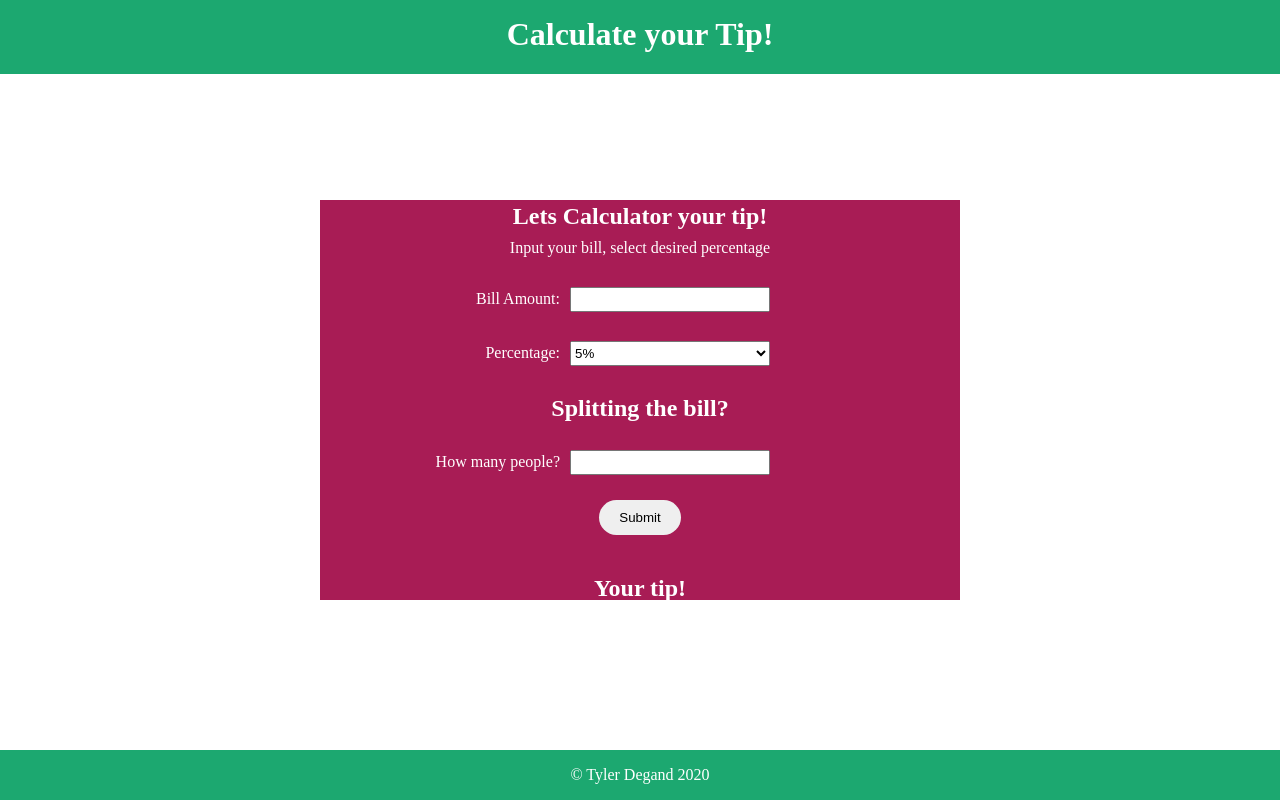
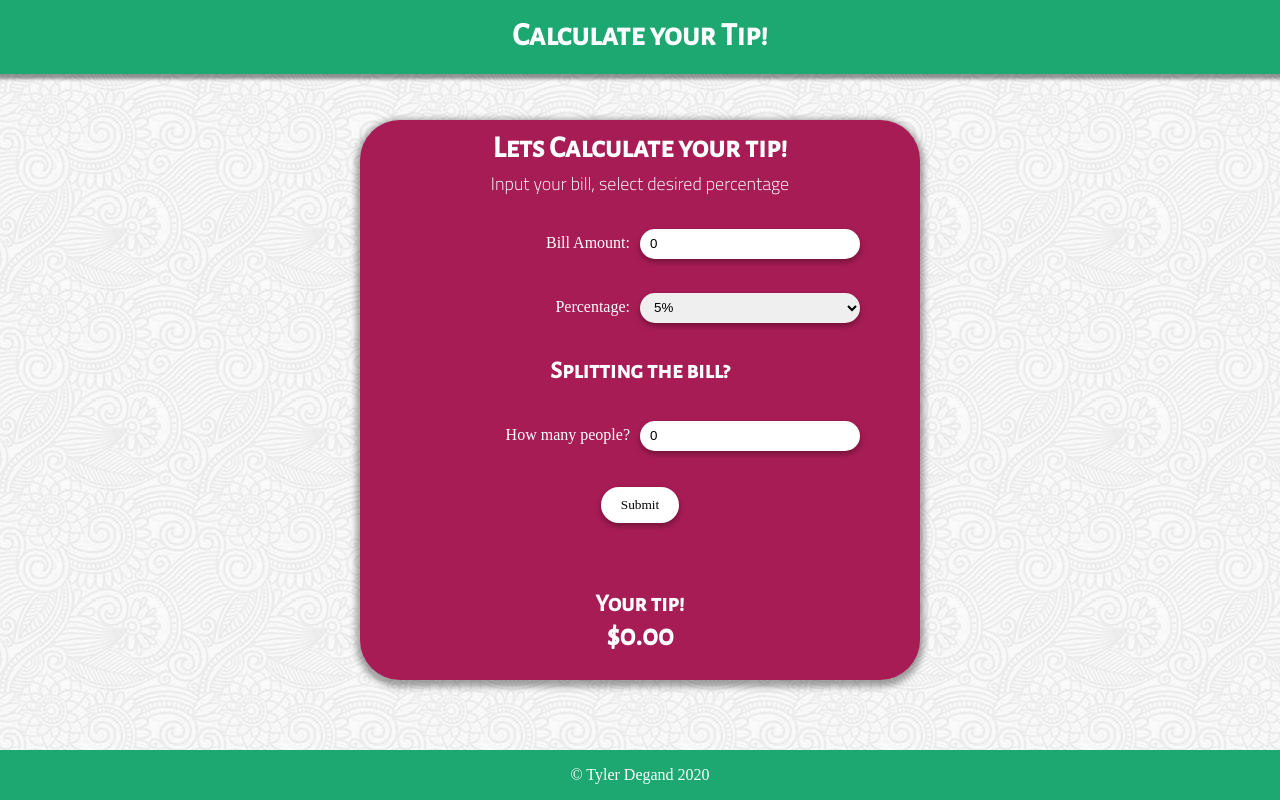
Before and after one commit to tdegand/Tip-Calculator, a plain HTML site: page index.html in a window 1280 px wide. Drawn offline with Linux system fonts and the light colour scheme; a web font is replaced by a local one.

Commit message:
Styles done. (implementation of JAvascript is next!)

```diff
--- a/index.html
+++ b/index.html
@@ -31,11 +31,11 @@
         <main role="main content">
             <div class="conContainer">
                 <div class="formInstructions">
-                    <h2>Lets Calculator your tip!</h2>
+                    <h2>Lets Calculate your tip!</h2>
                     <p>Input your bill, select desired percentage</p>
                 </div>
                 <form>
-                    <label for="amount">Bill Amount:</label><input type="number" name="amount" id="amount" min="0" max="1000000" step=".01"required><br>
+                    <label for="amount">Bill Amount:</label><input type="number" name="amount" id="amount" value="0" min="0" max="1000000" step=".01"required><br>
 
                     <label for="percentage">Percentage:</label><select name="percentage" id="percentage" required>
                         <option value="5%">5%</option>
@@ -48,7 +48,7 @@
 
                     <h2>Splitting the bill?</h2>
 
-                    <label for="people">How many people?</label><input type="number" name="people" id="people" min="0" max="50"><br>
+                    <label for="people">How many people?</label><input type="number" name="people" id="people" value="0" min="0" max="50"><br>
 
                     <button role="button">Submit</button>
                 </form>
--- a/style.css
+++ b/style.css
@@ -23,6 +23,9 @@ body{
     height: 100%;
     width: 100%;
     position: absolute;
+    background-image: url(./assets/full-bloom.png);
+    background-position: center;
+    background-repeat: repeat;
 }
 /*===============Header=================*/
 header{
@@ -33,10 +36,12 @@ header{
     width: 100%;
     text-align: center;
     background-color: #1CA870;
+    box-shadow: 0px 3px 3px 2px rgba(0, 0, 0, .4);
 }
 h1{
     padding-top: .5em;
     color: #fff;
+    font-family: 'Alegreya Sans SC', sans-serif;
 }
 /*===============Main=================*/
 main{
@@ -48,49 +53,94 @@ main{
     justify-content: center;
 }
 .conContainer{
-    height: 50%;
-    width: 50%;
+    position: relative;
+    height: 70%;
+    width: 40%;
     min-width: 35em;
-    max-width: 50em;
+    max-width: 40em;
     margin: 0 auto;
     text-align: center;
     color: #fff;
     background-color: #A81C55;
+    border-radius: 40px;
+    box-shadow: 0px 3px 6px 4px rgba(0, 0, 0, .35);
 }
 .formInstructions{
+    margin-top: 10px;
     height: 4.5em;
     line-height: 2em;
+    font-family: 'Cairo', sans-serif;
+    font-size: 18px;
+}
+.formInstructions h2{
+    font-family: 'Alegreya Sans SC', sans-serif;
+    font-size: 30px;
 }
 form{
     width: 27.5em;
-    height: 300px;
+    height: 400px;
     margin: 0 auto;
-    line-height: 3.4em;
+    line-height: 4em;
     text-align: left;
+}
+form h2{
+    font-family: 'Alegreya Sans SC', sans-serif;
 }
 button{
     display: block;
-    margin: 10px auto 0 auto;
+    margin: 20px auto 0 auto;
     padding: 10px 20px;
     border-radius: 40px;
     border: none;
+    font-family: 'Trykker', serif;
+    background-color: #fff;
+    color: #000;
+    box-shadow: 0px 3px 6px rgba(0, 0, 0, .35);
+    transition: all .3s ease-in-out;
+    outline: none;
+}
+button:hover{
+    background-color: #000;
+    color: #fff;
+    outline: none;
 }
 form h2, button{
     text-align: center;
 }
 label{
     display: inline-block;
-    width: 150px;
+    width: 50%;
     text-align: right;
     padding-right: 10px;
+    font-family: 'Trykker', serif;
 }
 input, select {
-    width: 200px;
-    height: 25px;
+    width: 220px;
+    height: 30px;
+    border-radius: 40px;
+    border: none;
+    text-indent: 10px;
+    outline: none;
+    box-shadow: 0px 3px 6px rgba(0, 0, 0, .35);
 }
+input::-webkit-outer-spin-button,
+input::-webkit-inner-spin-button {
+  -webkit-appearance: none;
+  margin: 0;
+}
+input[type=number] {
+    -moz-appearance:textfield;
+  }
 .results{
     height: 4.5em;
     line-height: 2em;
+    font-family: 'Alegreya Sans SC', sans-serif;
+    position: absolute;
+    bottom: 20px;
+    width: 100%;
+}
+.results h3 {
+    font-size: 30px;
 }
 
 /*===============Footer=================*/
@@ -107,4 +157,21 @@ span {
     display: block;
     padding-top: 1em;
     color: #fff;
+    font-family: 'Trykker', serif;
 }
+
+@media screen and (max-width: 560px) {
+    /*===============Main=================*/
+    .conContainer {
+        min-width: 20em;
+    }
+    .formInstructions{
+        margin-top: 10px;
+    }
+    form {
+        width: 20em;
+    }
+    input, select {
+        width: 150px;
+    }
+}
```
Also changed, not shown: assets/full-bloom.png (added).
